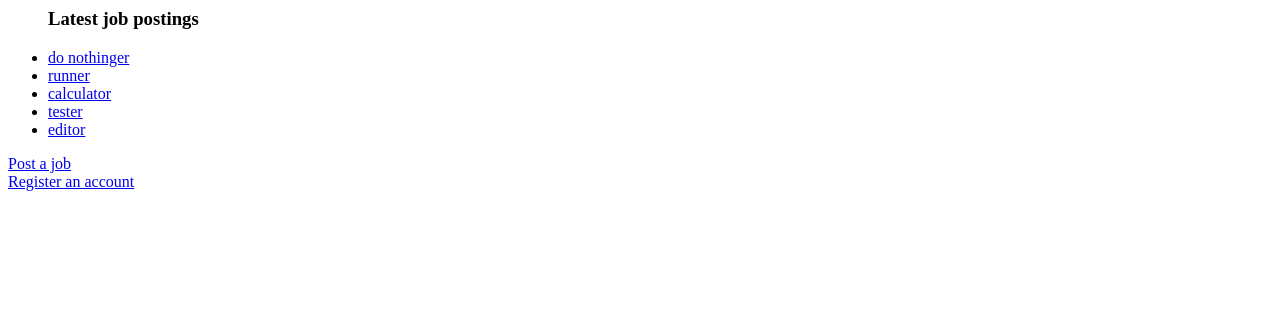
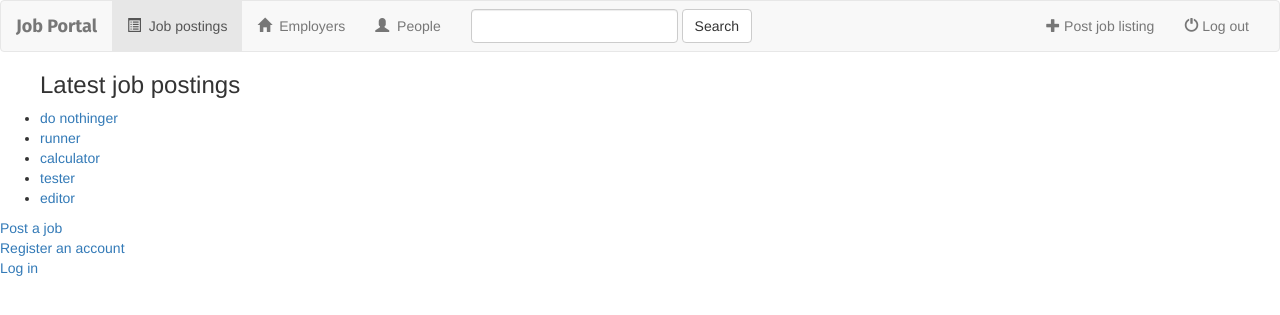
Before and after one commit to klenks/jobsportal, a Django app: page /jobportal/ in a window 1280 px wide. Shown: the top 315 px of the page. Run offline with Django 3.2, Linux system fonts and the light colour scheme; data comes from the database, SQL or seed files in the repository; some libraries are stand-ins or nearby versions.

Commit message:
added twitter bootstrap to index

```diff
--- a/jobportal/templates/jobportal/index.html
+++ b/jobportal/templates/jobportal/index.html
@@ -1,3 +1,72 @@
+{% load staticfiles %}
+<link rel="stylesheet" type="text/css" href="{% static 'jobportal/style.css' %}">
+<link rel="stylesheet" href="https://maxcdn.bootstrapcdn.com/bootstrap/3.3.7/css/bootstrap.min.css" integrity="sha384-BVYiiSIFeK1dGmJRAkycuHAHRg32OmUcww7on3RYdg4Va+PmSTsz/K68vbdEjh4u" crossorigin="anonymous">
+<link href="https://fonts.googleapis.com/css?family=Fira+Sans:700" rel="stylesheet">
+<!-- jquery needs to be before bootstrap for the navbar collapse/expand script to work -->
+<script
+  src="https://code.jquery.com/jquery-3.1.1.js"
+  integrity="sha256-16cdPddA6VdVInumRGo6IbivbERE8p7CQR3HzTBuELA="
+  crossorigin="anonymous"></script>
+<script src="https://maxcdn.bootstrapcdn.com/bootstrap/3.3.7/js/bootstrap.min.js"></script>
+
+
+<nav class="navbar navbar-default">
+  <div class="container-fluid">
+    <div class="navbar-header">
+      <button type="button" class="navbar-toggle" data-toggle="collapse" data-target="#topNavBar">
+        <span class="icon-bar"></span>
+        <span class="icon-bar"></span>
+        <span class="icon-bar"></span>
+      </button>
+      <a class="navbar-brand" href="{% url 'jobportal:index' %}">Job Portal</a>
+    </div>
+
+    <!-- items -->
+    <div class="collapse navbar-collapse" id="topNavBar">
+      <ul class="nav navbar-nav">
+        <li class="active">
+          <a href="{% url 'jobportal:index' %}">
+            <span class="glyphicon glyphicon-list-alt"></span>&nbsp;
+            Job postings
+          </a>
+        </li>
+        <li class="">
+          <a href="{% url 'jobportal:index' %}">
+            <span class="glyphicon glyphicon-home"></span>&nbsp;
+            Employers
+          </a>
+        </li>
+        <li class="">
+          <a href="{% url 'jobportal:index' %}">
+            <span class="glyphicon glyphicon-user"></span>&nbsp;
+            People
+          </a>
+        </li>
+      </ul>
+
+      <form class="navbar-form navbar-left" role="search" method="get" action="#">
+        <div class="form-group">
+          <input type="text" class="form-control" name="q" value="">
+        </div>
+        <button type="submit" class="btn btn-default">Search</button>
+      </form>
+
+      <ul class="nav navbar-nav navbar-right">
+        <li class="">
+          <a href="#">
+            <span class="glyphicon glyphicon-plus" aria-hidden="true"></span>&nbsp;Post job listing
+          </a>
+        </li>
+        <li class="">
+          <a href="#">
+            <span class="glyphicon glyphicon-off" aria-hidden="true"></span>&nbsp;Log out
+          </a>
+        </li>
+      </ul>
+    </div>
+  </div>
+</nav>
+
 {% if latest_job_list %}
     <ul>
       <h3>Latest job postings</h3>
@@ -15,3 +84,9 @@
 {% endif %}
 <br />
 <a href="{% url 'jobportal:register' %}">Register an account</a>
+<div class="container-fluid">
+  <div class="row">
+
+    <a href="{% url 'jobportal:login' %}">Log in</a>
+  </div>
+</div>
--- a/jobportal/urls.py
+++ b/jobportal/urls.py
@@ -11,6 +11,7 @@ urlpatterns = [
     url(r'^$', views.IndexView.as_view(), name='index'),
 
     url(r'^register/$', views.UserFormView.as_view(), name='register'),
+    url(r'^login/$', views.LoginFormView.as_view(), name='login'),
 
     url(r'^employer/(?P<employer_id>[0-9]+)/$', views.employer, name='employer'),
 
--- a/jobportal/views.py
+++ b/jobportal/views.py
@@ -15,7 +15,7 @@ from django.template import loader
 from datetime import datetime
 
 from .models import JobSeeker, Employer, Job, JobApplication
-from .forms import JobForm, UserForm
+from .forms import JobForm, UserForm, LoginForm
 
 #def IndexView(ListView):
 #    template_name = 'jobportal/index.html'
@@ -135,6 +135,30 @@ class UserFormView(generic.View):
         # if login failed
         return render(request, self.template_name, {'form':form})
 
+class LoginFormView(generic.View):
+    form_class = LoginForm
+    template_name = 'jobportal/login_form.html'
+
+    # display blank form
+    def get(self, request):
+        form = self.form_class(None)
+        return render(request, self.template_name, {'form': form})
+
+    # process form data
+    def post(self, request):
+        form = self.form_class(request.POST)
+
+        if form.is_valid():
+            user = authenticate(username=username, password=password)
+            if user is not None:
+                # if user is not banned or made inactive
+                if user.is_active:
+                    login(request, user)
+                    return redirect('jobportal:index')
+
+        # if login failed
+        return render(request, self.template_name, {'form':form})
+
 def apply(request, jobseeker_id):
     job = get_object_or_404(Job, pk=job_id)
 
--- /dev/null
+++ b/static/jobportal/style.css
@@ -0,0 +1,7 @@
+.navbar{
+  border-radius: 0;
+}
+
+.navbar-brand{
+  font-family: 'Fira sans', sans-serif;
+}
```
Also changed, not shown: jobportal/forms.py (+7 -0 lines), jobportal/templates/jobportal/login_form.html (added, +11 -0 lines), 5 other files.
